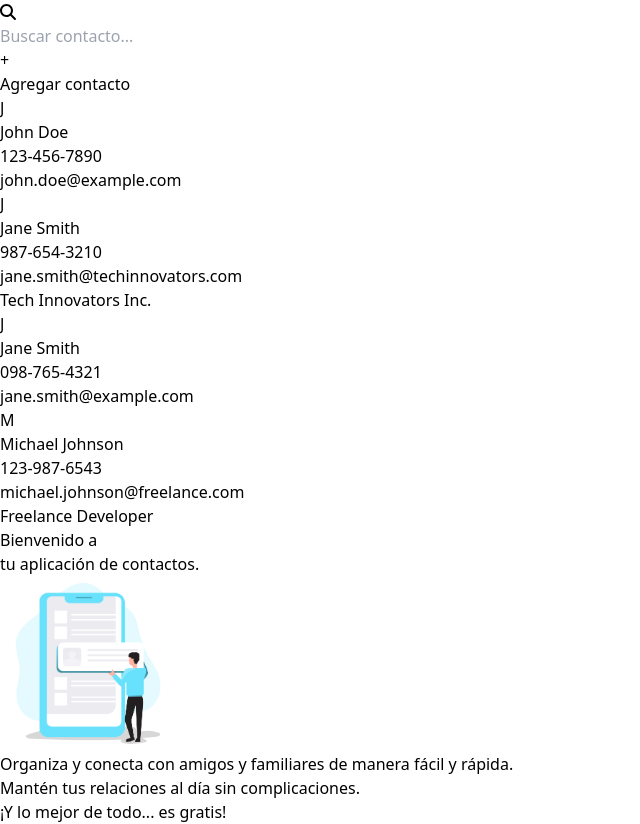
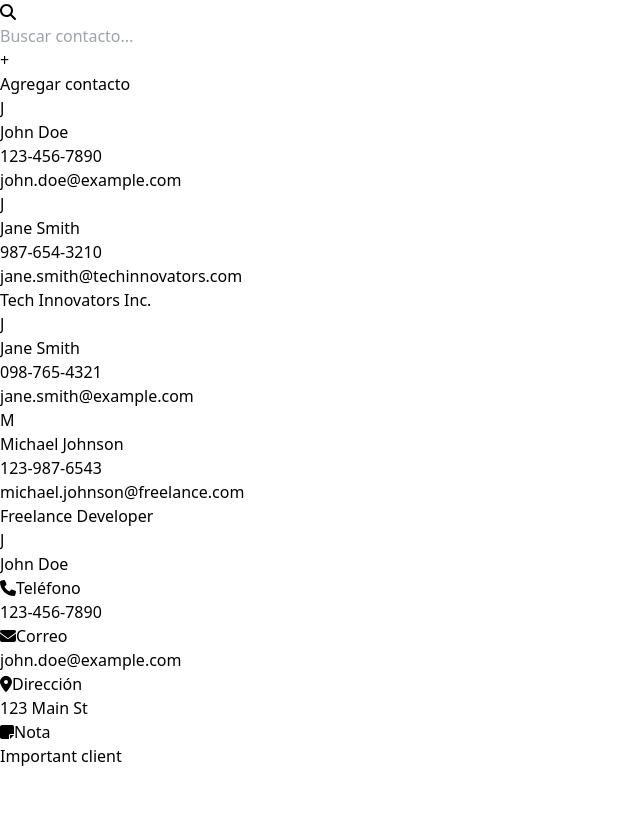
Before and after one commit to CristinaOsorio/contact-app, an Angular app: page /contacts in a window 1280 px wide. Shown: the whole page, without its empty margins (0-640 px from the left). After the commit the page ends 800 px from the top, so only its background shows below. Built offline with nearby package versions, Linux system fonts and the light colour scheme.

Commit message:
feat: update contact-list to display contact-detail

```diff
--- /dev/null
+++ b/src/app/features/contacts/components/contact-detail/contact-detail.component.html
@@ -0,0 +1,44 @@
+<div class="w-full overflow-hiddend">
+    <div class="flex flex-col p-4">
+        <div class="flex">
+            <div
+                class="flex justify-center items-center size-16 min-w-16 rounded-full bg-blue-500 text-white font-bold text-4xl text-center mr-4"
+            >
+                {{ contact.name[0] }}
+            </div>
+            <h1
+                class="w-full text-left font-semibold my-4 sm:mx-4 xs:pl-4 text-gray-800 lg:text-3xl md:text-2xl sm:text-3xl xs:text-xl"
+            >
+                {{ contact.name }}
+            </h1>
+        </div>
+
+        <div class="w-full rounded-lg pt-4 mx-auto mt-5 p-5">
+            <ul class="mt-2 text-gray-500">
+                @for (info of contactInfo; track $index) {
+                <li class="flex flex-col md:flex-row border-b py-2">
+                    <div class="w-32 min-w-32">
+                        <fa-icon
+                            class="mr-2 w-5 min-w-20"
+                            [icon]="info.icon"
+                        ></fa-icon
+                        >{{ info.label }}
+                    </div>
+                    <div class="text-gray-900">
+                        @if(isString(info.value)){
+                        <p class="pb-2">
+                            {{ info.value }}
+                        </p>
+                        } @else { @for (item of info.value; track $index) {
+
+                        <p class="pb-2">
+                            {{ item.value }}
+                        </p>
+                        } }
+                    </div>
+                </li>
+                }
+            </ul>
+        </div>
+    </div>
+</div>
--- /dev/null
+++ b/src/app/features/contacts/components/contact-detail/contact-detail.component.ts
@@ -0,0 +1,113 @@
+import { Component, Input } from '@angular/core';
+import {
+    faTrash,
+    faPen,
+    faGift,
+    faPhone,
+    faEnvelope,
+    faLocationDot,
+    faLink,
+    faBuilding,
+    faStickyNote,
+    faCakeCandles,
+    faCircle,
+    IconDefinition,
+} from '@fortawesome/free-solid-svg-icons';
+import { Contact } from '../../../../core/interfaces/contact.interface';
+import { FontAwesomeModule } from '@fortawesome/angular-fontawesome';
+import { CommonModule } from '@angular/common';
+
+@Component({
+    selector: 'app-contact-detail',
+    standalone: true,
+    imports: [CommonModule, FontAwesomeModule],
+    templateUrl: './contact-detail.component.html',
+    styleUrl: './contact-detail.component.css',
+})
+export class ContactDetailComponent {
+    @Input() contact!: Contact;
+
+    faTrash = faTrash;
+    faPen = faPen;
+    faGift = faGift;
+    faPhone = faPhone;
+    faEnvelope = faEnvelope;
+    faLocationDot = faLocationDot;
+    faLink = faLink;
+    faBuilding = faBuilding;
+    faStickyNote = faStickyNote;
+    faCakeCandles = faCakeCandles;
+    faCircle = faCircle;
+
+    contactInfo: {
+        label: string;
+        value: any;
+        icon: IconDefinition;
+    }[] = [];
+
+    ngOnChanges() {
+        if (this.contact) {
+            this.updateContactInfo();
+        }
+    }
+
+    private updateContactInfo() {
+        this.contactInfo = [
+            {
+                label: 'Teléfono',
+                value: this.contact.phoneNumbers?.map((phone) => ({
+                    ...phone,
+                    value: phone.number,
+                })),
+
+                icon: faPhone,
+            },
+            {
+                label: 'Correo',
+                value: this.contact.emails?.map((email) => ({
+                    ...email,
+                    value: email.address,
+                })),
+
+                icon: faEnvelope,
+            },
+            {
+                label: 'Dirección',
+                value: this.contact.addresses?.map((address) => ({
+                    ...address,
+                    value: address.location,
+                })),
+
+                icon: faLocationDot,
+            },
+            {
+                label: 'Cumpleaños',
+                value: this.contact.birthday,
+
+                icon: faCakeCandles,
+            },
+            {
+                label: 'Página web',
+                value: this.contact.website,
+
+                icon: faLink,
+            },
+            {
+                label: 'Empresa',
+                value: this.contact.company,
+
+                icon: faBuilding,
+            },
+            {
+                label: 'Nota',
+                value: this.contact.notes,
+
+                icon: faStickyNote,
+            },
+        ].filter((item) => item.value);
+    }
+
+    isString(value: any) {
+        return typeof value === 'string';
+    }
+}
--- a/src/app/features/contacts/contact-list/contact-list.component.html
+++ b/src/app/features/contacts/contact-list/contact-list.component.html
@@ -69,7 +69,10 @@
         </ul>
     </section>
 
-    <section class="w-1/2 bg-white border shadow-lg overflow-auto scrollable">
+    <section
+        class="w-1/2 bg-white border shadow-lg overflow-auto scrollable transition duration-500"
+    >
+        @if (!contactDetails()){
         <div
             class="h-full flex flex-col justify-center items-center bg-gray-50 p-5 text-center"
         >
@@ -93,5 +96,8 @@
                 <span class="text-blue-600 font-bold">es gratis!</span>
             </p>
         </div>
+        } @else {
+        <app-contact-detail [contact]="contactDetails()!"></app-contact-detail>
+        }
     </section>
 </main>
--- a/src/app/features/contacts/contact-list/contact-list.component.ts
+++ b/src/app/features/contacts/contact-list/contact-list.component.ts
@@ -1,17 +1,14 @@
 import { Component, inject, OnInit, signal } from '@angular/core';
 import { FontAwesomeModule } from '@fortawesome/angular-fontawesome';
-import {
-    faAddressBook,
-    faSearch,
-    faUsers,
-} from '@fortawesome/free-solid-svg-icons';
+import { faSearch, faUsers } from '@fortawesome/free-solid-svg-icons';
 import { ContactService } from '../../../core/services/contact.service';
 import { Contact } from '../../../core/interfaces/contact.interface';
+import { ContactDetailComponent } from '../components/contact-detail/contact-detail.component';
 
 @Component({
     selector: 'app-contact-list',
     standalone: true,
-    imports: [FontAwesomeModule],
+    imports: [FontAwesomeModule, ContactDetailComponent],
     templateUrl: './contact-list.component.html',
     styleUrl: './contact-list.component.css',
 })
@@ -27,13 +24,12 @@ export default class ContactListComponent implements OnInit {
     ngOnInit(): void {
         this.contactService.getAll().subscribe((res) => {
             this.contacts.set(res.data);
-            this.contactDetails.set(res.data[0]);
+            this.contactDetails.set(res.data[0] || null);
         });
     }
 
     openContactDetails(contact: Contact): void {
         this.contactDetails.set(contact);
-        console.log(this.contactDetails());
     }
 
     createContact() {
```
Also changed, not shown: src/app/features/contacts/components/contact-detail/contact-detail.component.css (added), 1 other file (tests, documents, lock files or other folders).
